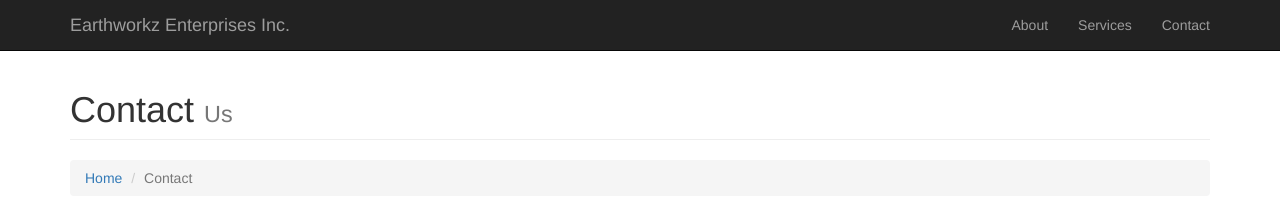
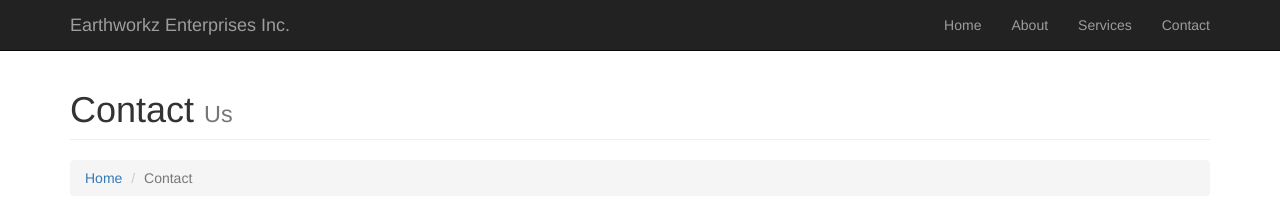
Before and after one commit to zachdyerdesign/earthworkzkc, a Jekyll site: the page built from contact.html, in a window 1280 px wide. Shown: the top 210 px of the page. Built offline with Jekyll 4.4.1, drawn with Linux system fonts in a browser that asks for light colours.

Commit message:
contact form redirect

```diff
--- a/_config.yml
+++ b/_config.yml
@@ -17,3 +17,6 @@
 
 # Build settings
 markdown: kramdown
+
+gems:
+  - jekyll-sitemap
--- a/_includes/contact-form.html
+++ b/_includes/contact-form.html
@@ -30,7 +30,7 @@
                 </div>
             </div>
             <div id="success"></div>
-            <input type="hidden" name="_next" value="index.html" />
+            <input type="hidden" name="_next" value="contact" />
             <!-- For success/fail messages -->
             <button type="submit" class="btn btn-primary">Send Message</button>
         </form>
--- a/_includes/header.html
+++ b/_includes/header.html
@@ -14,14 +14,17 @@
         <!-- Collect the nav links, forms, and other content for toggling -->
         <div class="collapse navbar-collapse" id="bs-example-navbar-collapse-1">
             <ul class="nav navbar-nav navbar-right">
-                <li {% if page.url == "about" %}class="active"{% endif %}>
-                    <a href="about.html">About</a>
+                <li {% if page.url == "home" %}class="active"{% endif %}>
+                    <a href="home">Home</a>
+                </li>
+                <li {% if page.url == "about.html" %}class="active"{% endif %}>
+                    <a href="about">About</a>
                 </li>
                 <li {% if page.url == "services" %}class="active"{% endif %}>
-                    <a href="services.html">Services</a>
+                    <a href="services">Services</a>
                 </li>
                 <li {% if page.url == "contact" %}class="active"{% endif %}>
-                    <a href="contact.html">Contact</a>
+                    <a href="contact">Contact</a>
                 </li>
                 <!--
                 <li class="dropdown">
```
Also changed, not shown: about.md (deleted, +0 -15 lines).
